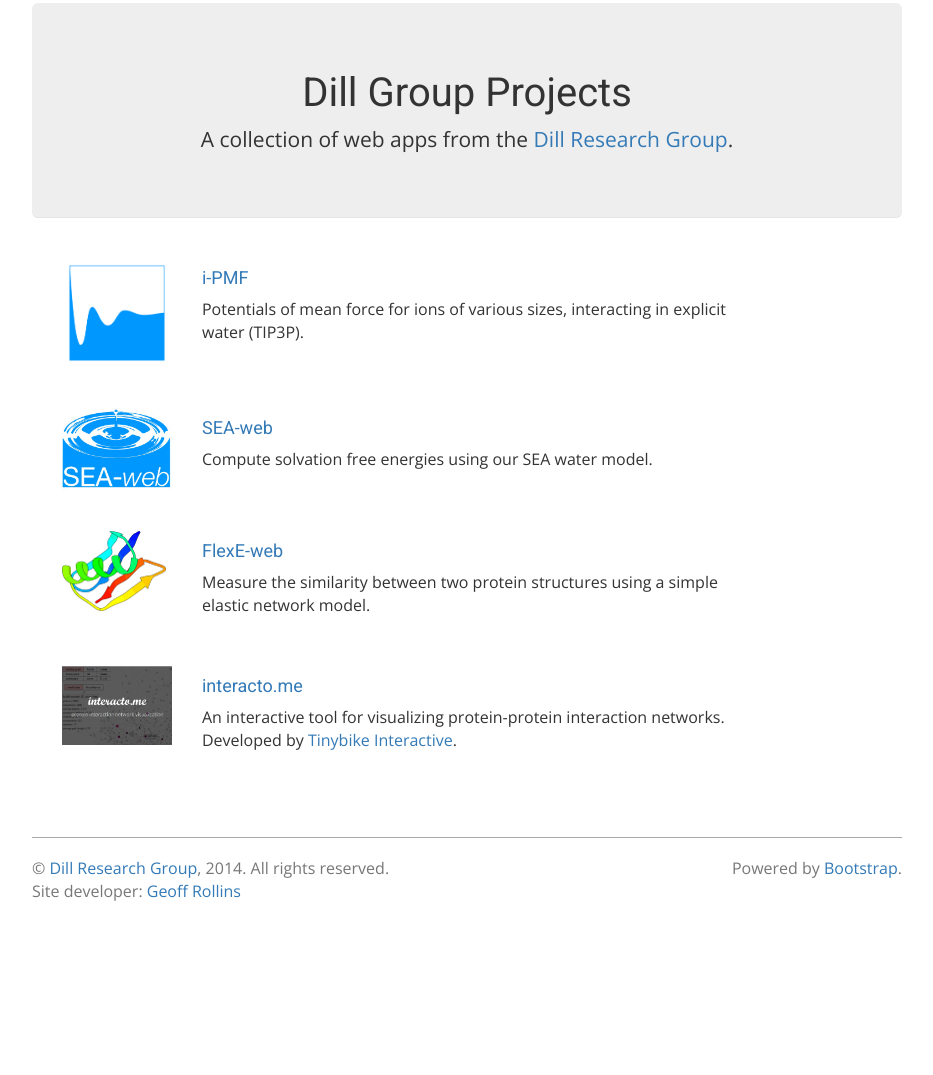
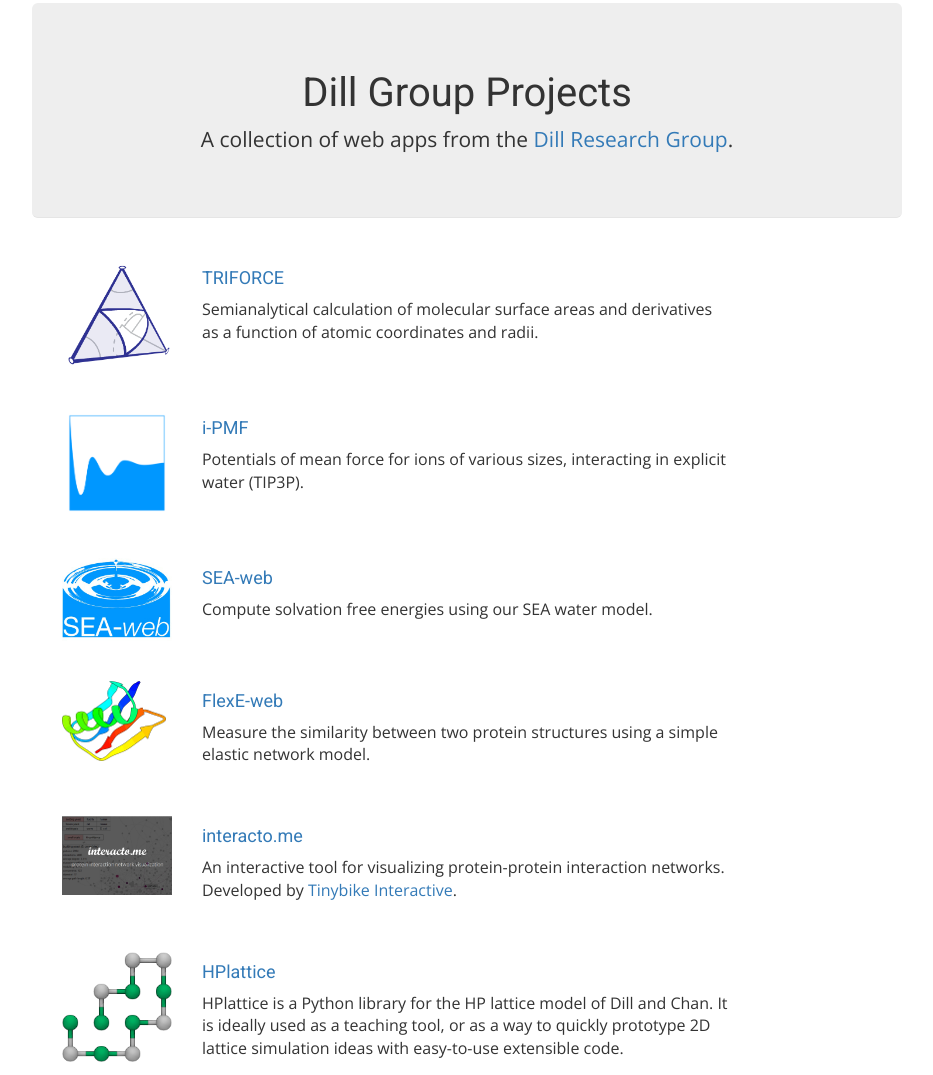
Before and after one commit to grollins/dillgroupio, a website: page app/index.html in a window 1280 px wide. Shown: the part 97-1172 px from the top of the page, without its empty margins (173-1106 px from the left). Before the commit the page ends 1030 px from the top, so only its background shows below. Drawn offline with nearby package versions, Linux system fonts and the light colour scheme; files that its build step writes are made by us from their sources.

Commit message:
Add triforce and hplattice to app list.

```diff
--- a/app/index.html
+++ b/app/index.html
@@ -34,10 +34,12 @@
                 </div>
                 <div>
                     <ul class="nav navbar-nav">
+                        <li><a href="http://129.49.83.22/">TRIFORCE</a></li>
                         <li><a href="https://ionpmf.appspot.com">i-PMF</a></li>
                         <li><a href="http://sea.dillgroup.io">SEA-web</a></li>
                         <li><a href="http://flexe.dillgroup.io">FlexE-web</a></li>
                         <li><a href="http://interacto.me">interacto.me</a></li>
+                        <li><a href="http://hp-lattice.readthedocs.org">HPlattice</a></li>
                     </ul>
                 </div>
             </div>
@@ -47,6 +49,16 @@
             <div class="jumbotron">
                 <h1>Dill Group Projects</h1>
                 <p class="lead">A collection of web apps from the <a href="http://dillgroup.org" target="_blank">Dill Research Group</a>.</p>
+            </div>
+
+            <div class="row marketing">
+                <div class="col-md-2">
+                    <a href="http://129.49.83.22/"><img src="images/TRIFORCE_webserver_graphic.png" class="img-responsive" alt=""></a>
+                </div>
+                <div class="col-md-8">
+                    <a href="http://129.49.83.22/"><h4>TRIFORCE</h4></a>
+                    <p>Semianalytical calculation of molecular surface areas and derivatives as a function of atomic coordinates and radii.</p>
+                </div>
             </div>
 
             <div class="row marketing">
@@ -86,6 +98,15 @@
                 <div class="col-md-8">
                     <a href="http://interacto.me"><h4>interacto.me</h4></a>
                     <p>An interactive tool for visualizing protein-protein interaction networks. Developed by <a href="http://tinybike.com/" target="_blank">Tinybike Interactive</a>.</p>
+                </div>
+            </div>
+            <div class="row marketing">
+                <div class="col-md-2">
+                    <a href="http://hp-lattice.readthedocs.org"><img src="images/lattice.png" class="img-responsive" alt=""></a>
+                </div>
+                <div class="col-md-8">
+                    <a href="http://hp-lattice.readthedocs.org"><h4>HPlattice</h4></a>
+                    <p>HPlattice is a Python library for the HP lattice model of Dill and Chan. It is ideally used as a teaching tool, or as a way to quickly prototype 2D lattice simulation ideas with easy-to-use extensible code.</p>
                 </div>
             </div>
 
```
Also changed, not shown: app/images/TRIFORCE_webserver_graphic.png (added), app/images/lattice.png (added).
